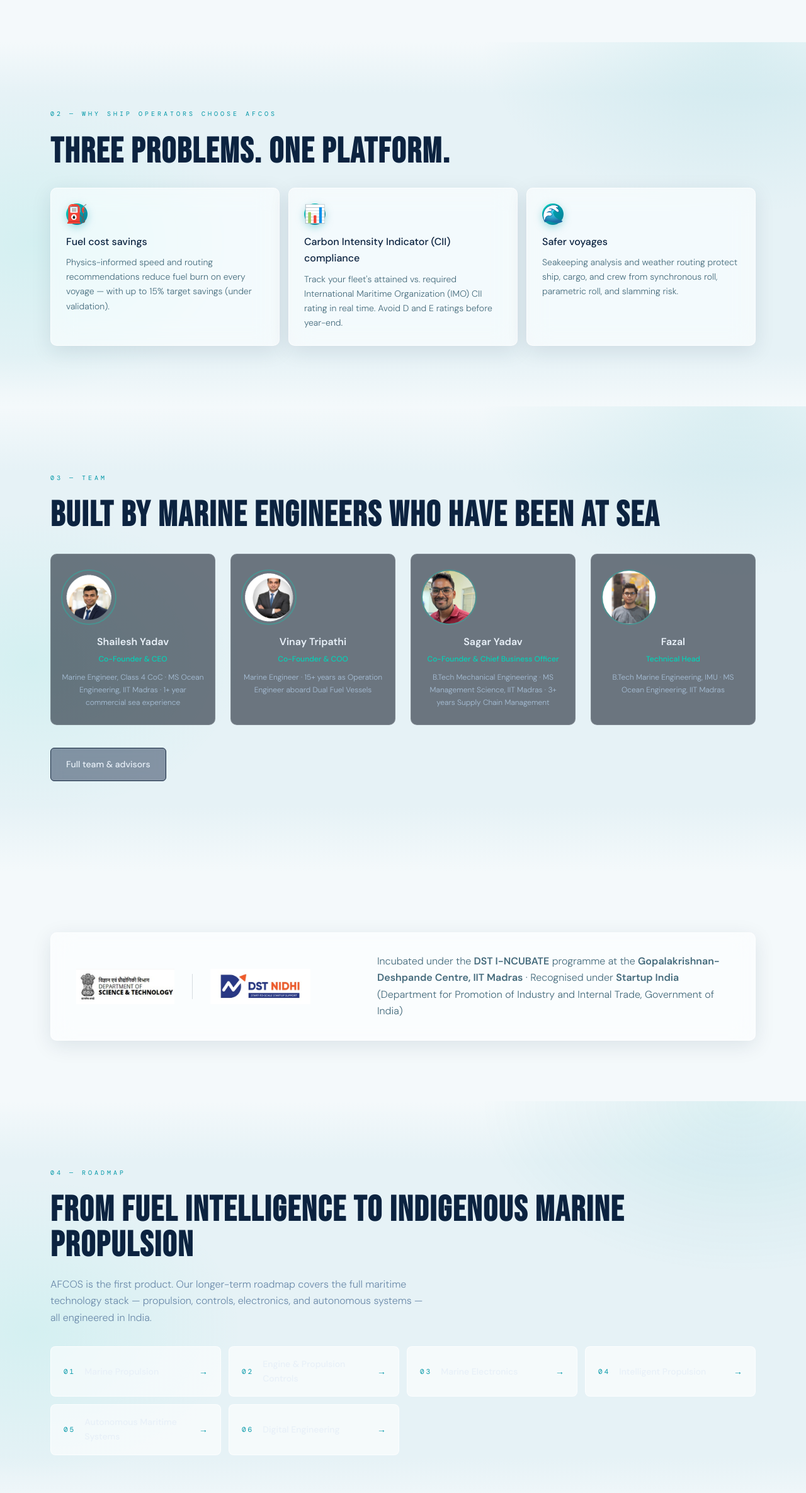
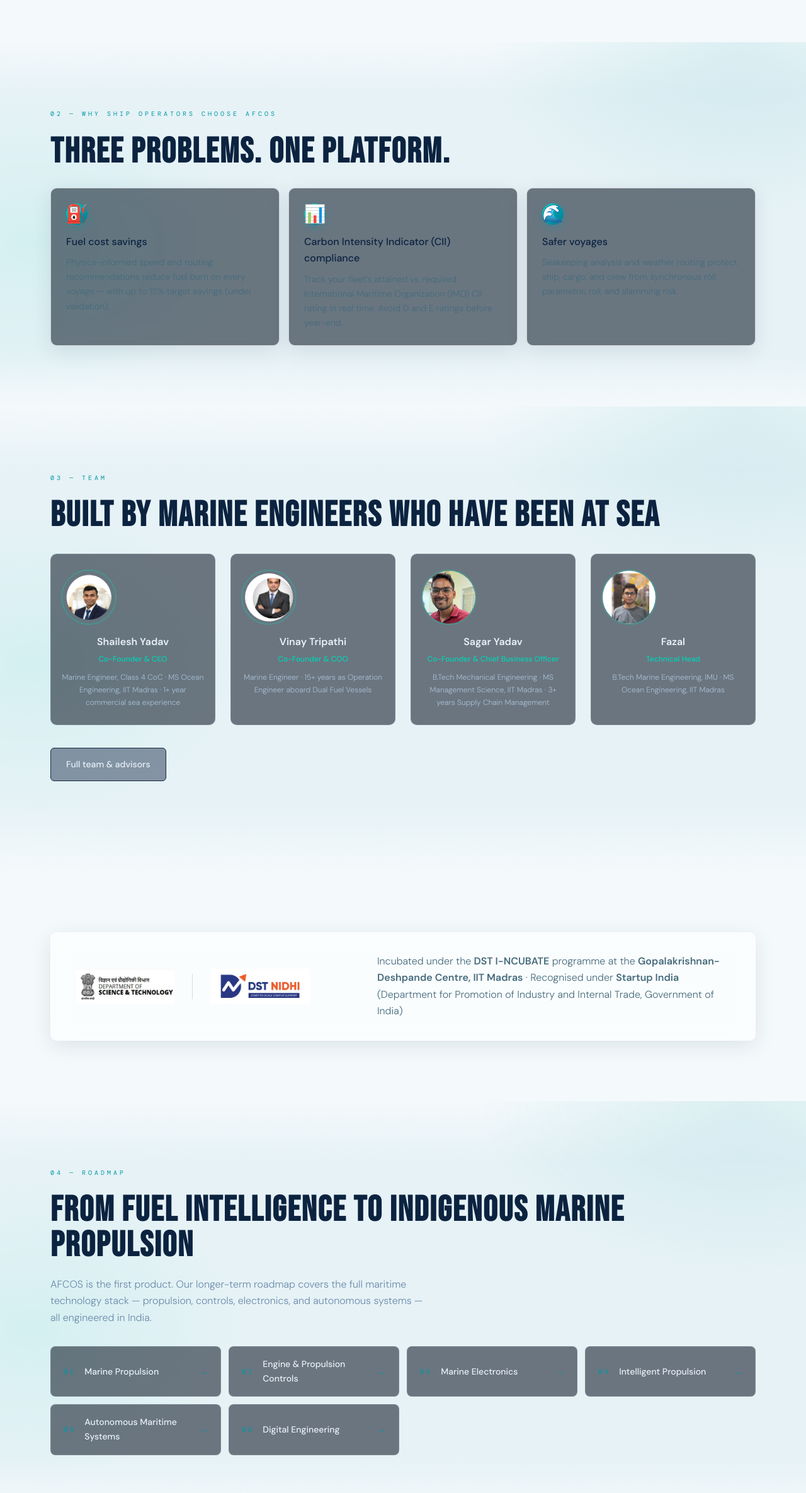
Before and after one commit to shailesh8944/sealink-, a Next.js app: page / in a window 1280 px wide. Shown: the part 1767-4137 px from the top of the page at 63% size. Built offline with nearby package versions, Linux system fonts and the light colour scheme.

Commit message:
Fix roadmap and value cards invisible text: replace glass-bg with dark card bg in dark sections
Co-Authored-By: Claude Sonnet 4.6 <noreply@anthropic.com>

```diff
--- a/app/globals.css
+++ b/app/globals.css
@@ -660,7 +660,8 @@ h2 {
 }
 
 .feature {
-  background: var(--glass-bg);
+  background: rgba(6,15,30,0.55);
+  border: 1px solid rgba(255,255,255,0.1);
   backdrop-filter: blur(18px) saturate(140%);
   -webkit-backdrop-filter: blur(18px) saturate(140%);
   border: 1px solid var(--glass-border);
@@ -1142,11 +1143,11 @@ h2 {
   align-items: center;
   gap: 14px;
   padding: 16px 20px;
-  border: 1px solid var(--glass-border);
+  border: 1px solid rgba(255,255,255,0.12);
   border-radius: 8px;
-  background: var(--glass-bg);
+  background: rgba(6,15,30,0.55);
   text-decoration: none;
-  color: var(--dark-text);
+  color: #e8f0f8;
   transition: border-color 0.2s, box-shadow 0.2s;
 }
 
@@ -1167,6 +1168,7 @@ h2 {
   flex: 1;
   font-size: 14px;
   font-weight: 500;
+  color: #e8f0f8;
 }
 
 .roadmap-arrow {
```
